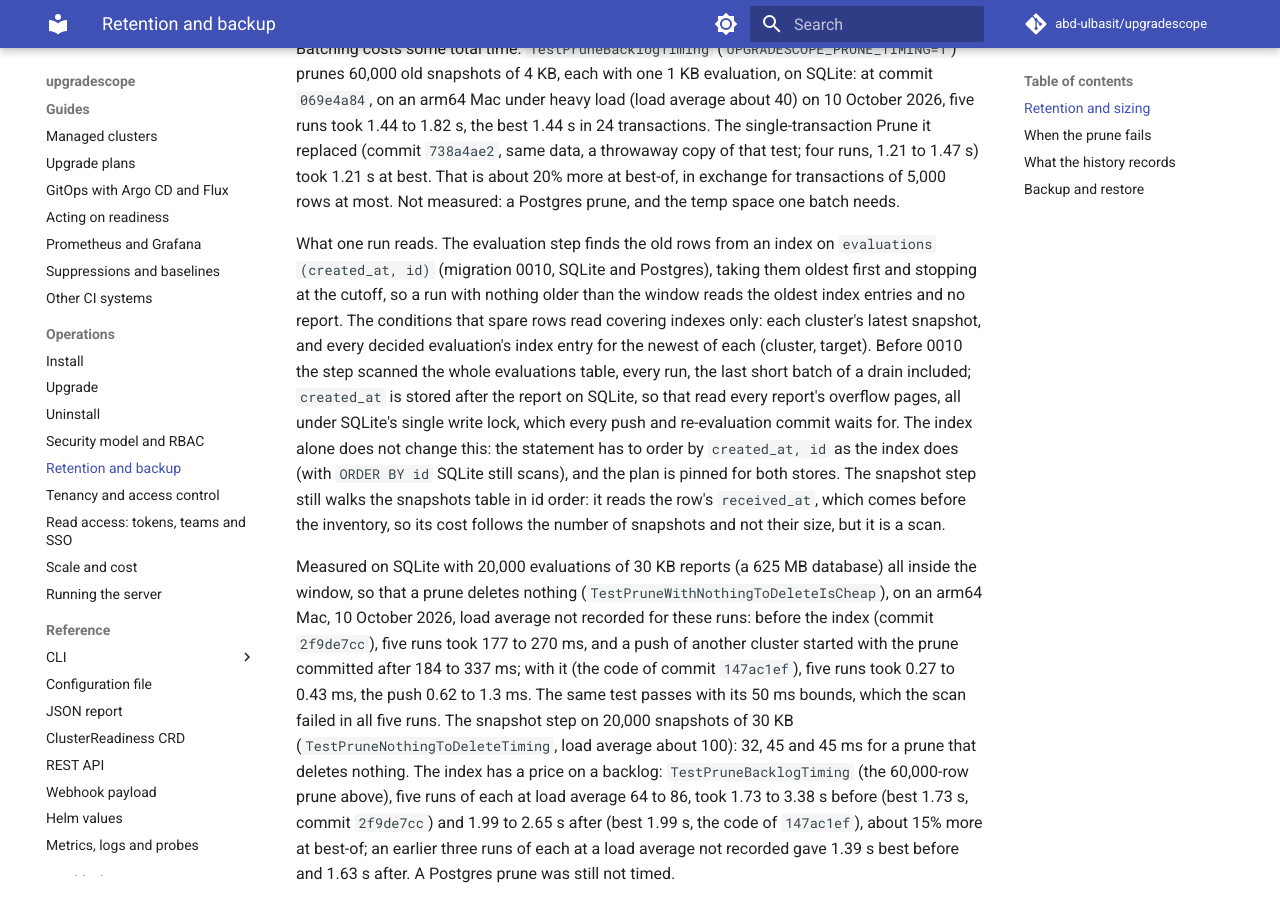
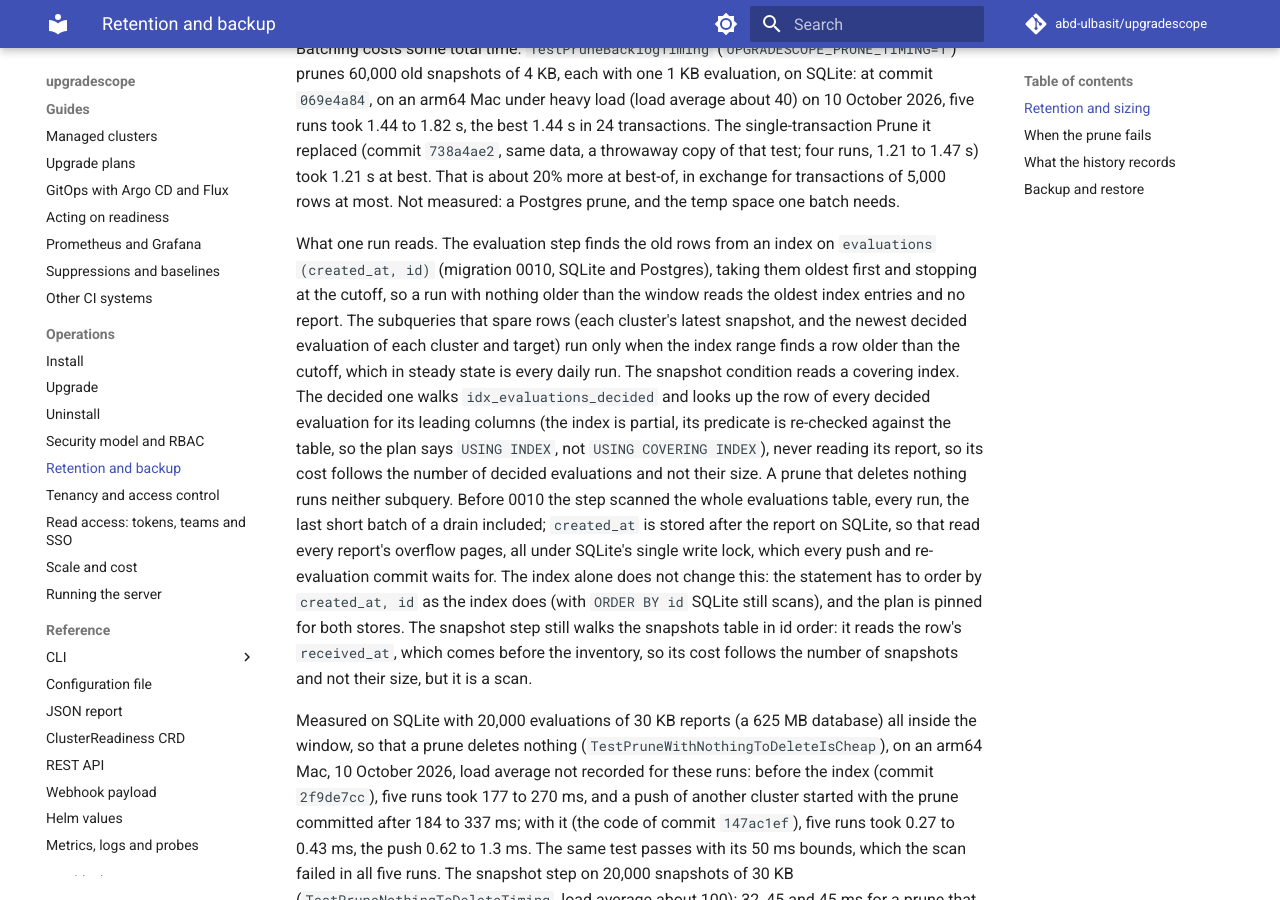
Before and after one commit to abd-ulbasit/upgradescope, an MkDocs documentation site: the page built from docs/operations/retention-and-backup.md, in a window 1280 px wide and 900 px high, scrolled down 1337 px. Built offline with MkDocs 1.6.1 and Material for MkDocs 9.7.7, drawn with Linux system fonts in a browser that asks for light colours; comment, search, counter and statistics services are not loaded; some of the changed text lies outside the part shown.

Commit message:
docs(retention): the decided-evaluation subquery uses a non-covering index; time the push from its own start
The pinned plan says USING INDEX idx_evaluations_decided, not COVERING:
the partial index predicate is re-checked against the table row, so each
decided evaluation's row is read for its leading columns, never its report.
Reword the doc and the test comment, pin the index in the plan test, note
that a transient startup failure keeps arm 3 firing until the next prune,
and have the no-op prune test time the push from its own start and skip
under the race detector.

Refs #296, #297

Co-Authored-By: Claude Fable 5 <noreply@anthropic.com>

```diff
--- a/docs/operations/retention-and-backup.md
+++ b/docs/operations/retention-and-backup.md
@@ -73,11 +73,18 @@ measured: a Postgres prune, and the temp space one batch needs.
 What one run reads. The evaluation step finds the old rows from an index on
 `evaluations (created_at, id)` (migration 0010, SQLite and Postgres), taking
 them oldest first and stopping at the cutoff, so a run with nothing older
-than the window reads the oldest index entries and no report. The conditions
-that spare rows read covering indexes only: each cluster's latest snapshot,
-and every decided evaluation's index entry for the newest of each
-(cluster, target). Before 0010 the step scanned the whole evaluations table,
-every run, the last short batch of a drain included; `created_at` is stored
+than the window reads the oldest index entries and no report. The
+subqueries that spare rows (each cluster's latest snapshot, and the newest
+decided evaluation of each cluster and target) run only when the index
+range finds a row older than the cutoff, which in steady state is every
+daily run. The snapshot condition reads a covering index. The decided one
+walks `idx_evaluations_decided` and looks up the row of every decided
+evaluation for its leading columns (the index is partial, its predicate is
+re-checked against the table, so the plan says `USING INDEX`, not
+`USING COVERING INDEX`), never reading its report, so its cost
+follows the number of decided evaluations and not their size. A prune that
+deletes nothing runs neither subquery. Before 0010 the step scanned the
+whole evaluations table, every run, the last short batch of a drain included; `created_at` is stored
 after the report on SQLite, so that read every report's overflow pages, all
 under SQLite's single write lock, which every push and re-evaluation commit
 waits for. The index alone does not change this: the statement has to order
@@ -192,6 +199,11 @@ further 15 minutes (`for`) after its condition holds, and the prune runs at
 startup and then daily, so arm 1 and arm 2 are two missed days in a row.
 Until a run completes the database keeps growing.
 
+One transient failure at startup (a locked database, say) keeps arm 3
+firing until the next prune completes, which can be up to the retention
+interval (daily) away, since the server does not retry sooner; restarting
+the server runs the startup prune again.
+
 `/readyz` does not change: it pings the database and nothing else. A server
 that cannot prune can still ingest and serve, and restarting it would not
 cure a full volume, so a failing prune never takes the pod out of the
```
Also changed, not shown: docs/observability.md (+4 -1 lines), 2 other files.
